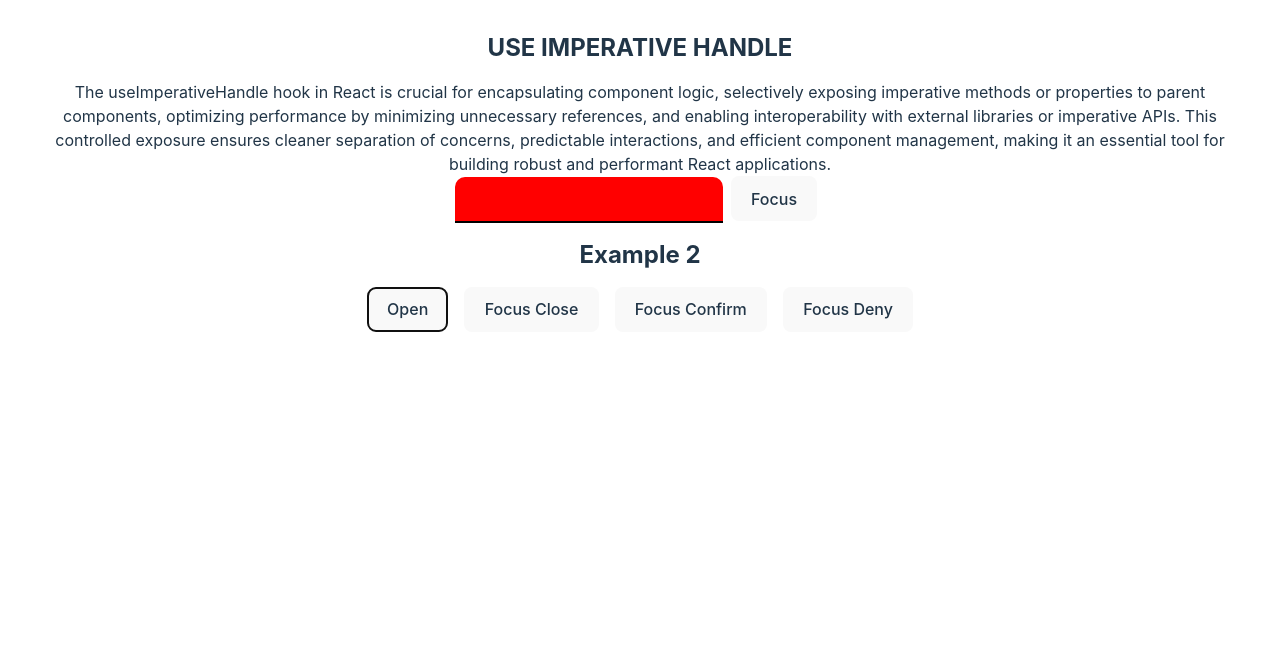
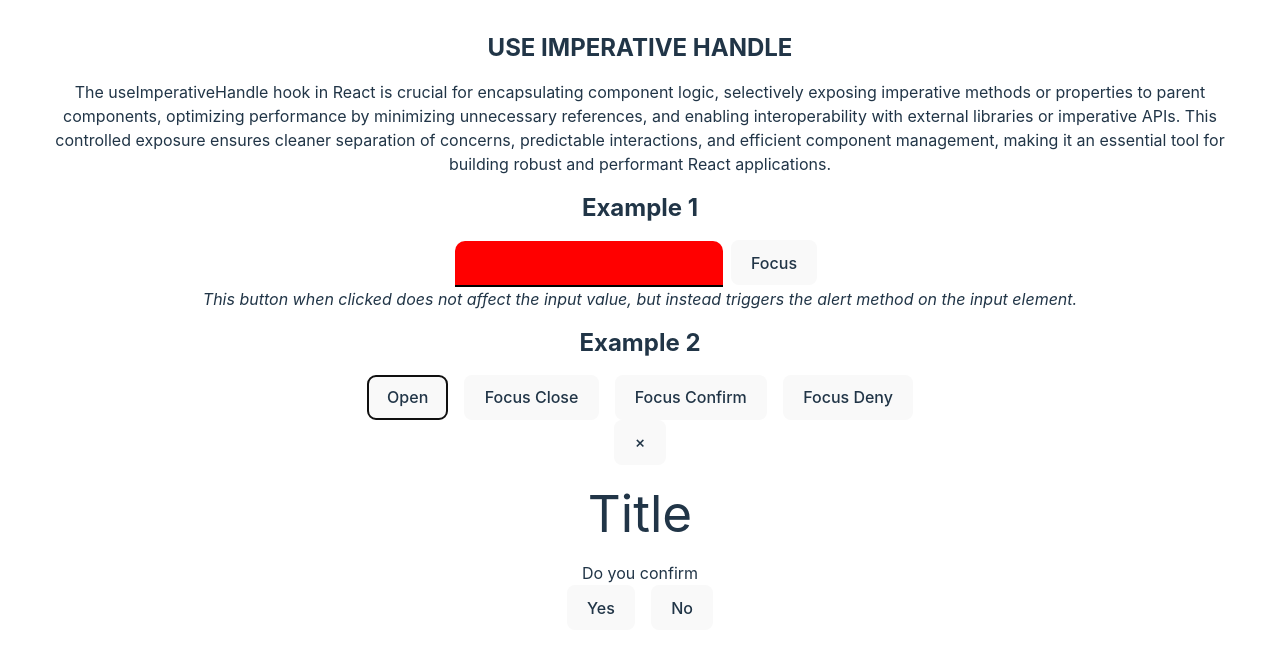
Before and after one commit to 1am-programmer/React-Hooks, a React (Vite) app: page /useImperative in a window 1280 px wide. Both pictures are taken after a click on the button "Open". Shown: the top 652 px of the page. Built offline with nearby package versions, Linux system fonts and the light colour scheme.

Commit message:
use imperative example 2

```diff
--- a/src/Hooks/UseImperative.jsx
+++ b/src/Hooks/UseImperative.jsx
@@ -22,12 +22,17 @@ const UseImperative = () => {
         applications.
       </p>
 
+      <h2 className="pt-4 mb-4 text-2xl font-bold">Example 1</h2>
       <CustomInput
         ref={inputRef}
         value={value}
         onChange={(e) => setValue(e.target.value)}
       />
       <button onClick={() => inputRef.current.alertHI()}>Focus</button>
+      <p className="italic">
+        This button when clicked does not affect the input value, but instead
+        triggers the alert method on the input element.
+      </p>
 
       <div>
         <h2 className="pt-4 mb-4 text-2xl font-bold">Example 2</h2>
@@ -46,7 +51,7 @@ const UseImperative = () => {
         <ConfirmationModal
           ref={modalRef}
           isOpen={open}
-          onclose={() => setOpen(false)}
+          onClose={() => setOpen(false)}
         />
       </div>
     </div>
--- a/src/router/ConfirmationModal.jsx
+++ b/src/router/ConfirmationModal.jsx
@@ -1,7 +1,38 @@
-import React from "react";
+import React, {
+  useImperativeHandle,
+  useRef,
+  //We need the useRef to make references to the buttons
+} from "react";
 
-const ConfirmationModal = () => {
-  return <div></div>;
-};
+function ConfirmationModal({ isOpen, onClose }, ref) {
+  const closeRef = useRef();
+  const confirmRef = useRef();
+  const denyRef = useRef();
 
-export default ConfirmationModal;
+  useImperativeHandle;
+
+  if (!isOpen) return null;
+
+  return (
+    <div className="modal" ref={ref}>
+      <button className="close-btn" ref={closeRef} onClick={onClose}>
+        &times;
+      </button>
+      <div className="modal-header">
+        <h1 className="p-5">Title</h1>
+      </div>
+
+      <div className="modal-body">Do you confirm</div>
+      <div className="modal-footer">
+        <button className="confirm-btn" ref={confirmRef} onClick={onClose}>
+          Yes
+        </button>
+        <button className="deny-btn" ref={denyRef} onClick={onClose}>
+          No
+        </button>
+      </div>
+    </div>
+  );
+}
+
+export default React.forwardRef(ConfirmationModal);
```
